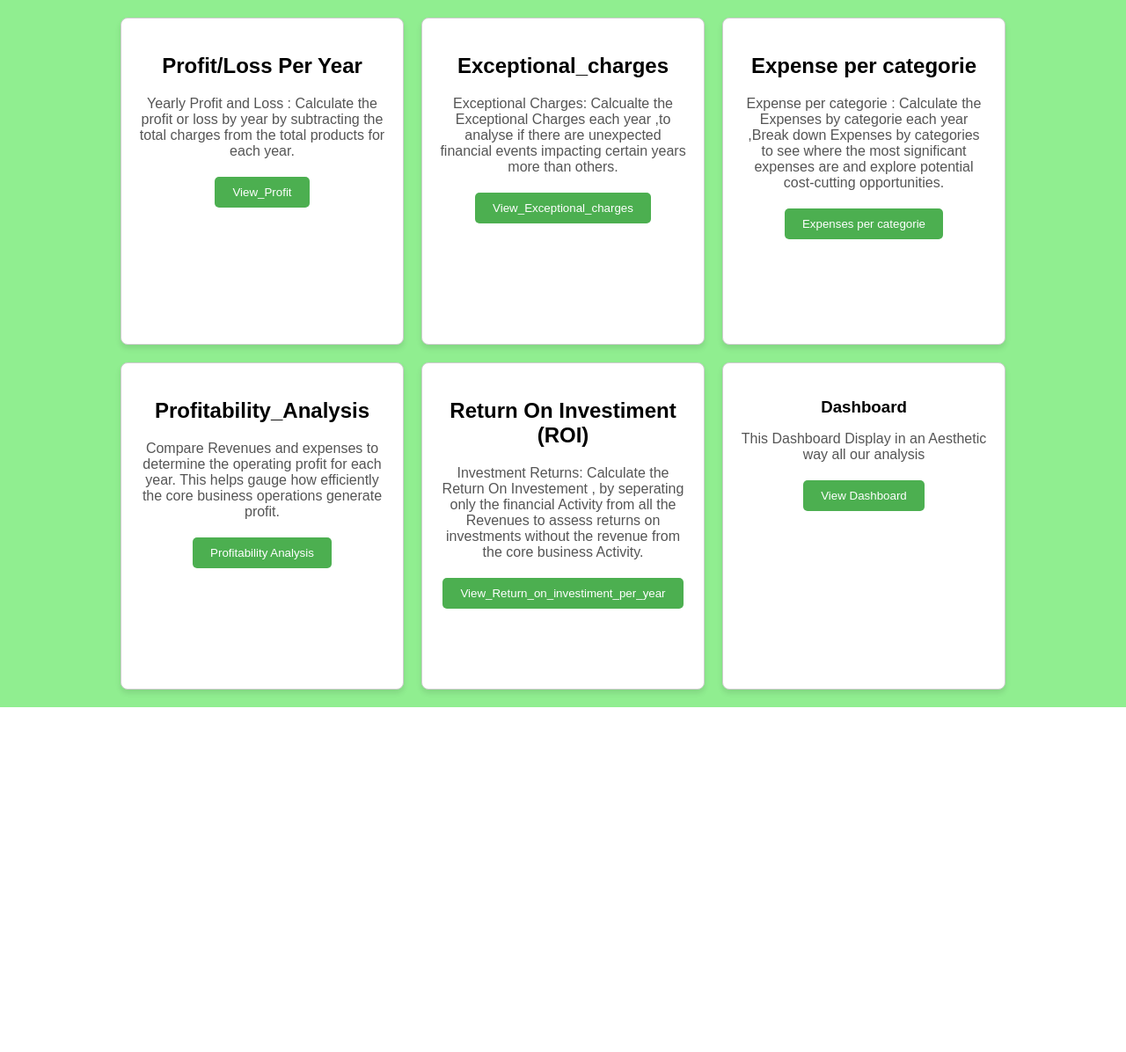
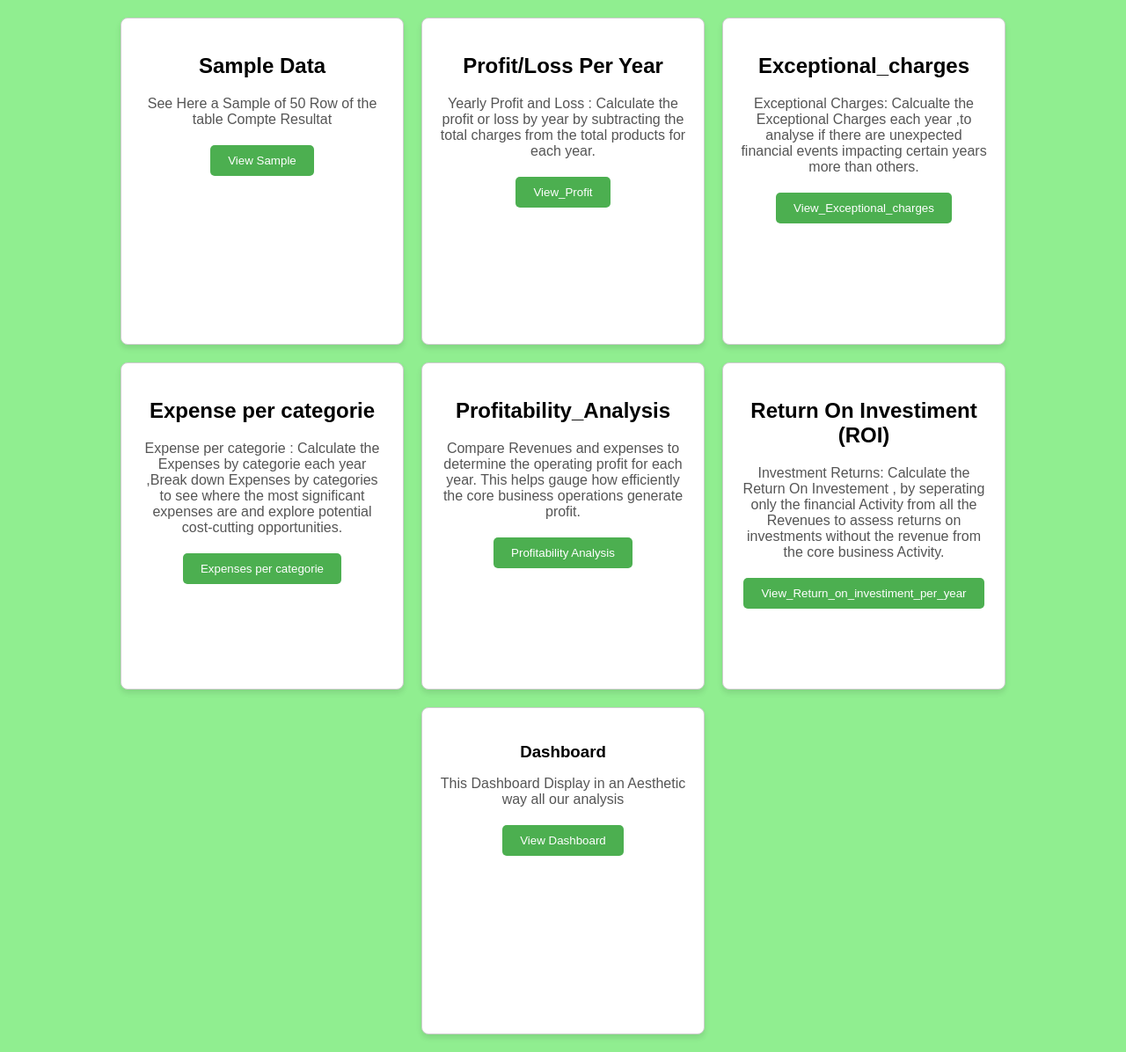
Before and after one commit to HaboubiFadi/Test-Technique, a Flask app: page / in a window 1280 px wide. Shown: the whole page at 88% size. Before the commit the page ends 804 px from the top, so only its background shows below. Run offline with Flask 3, Linux system fonts and the light colour scheme.

Commit message:
Optimization

```diff
--- a/ETL/common/base.py
+++ b/ETL/common/base.py
@@ -22,4 +22,4 @@ def session_factory(drop_tables):
     if drop_tables:
         Base.metadata.drop_all(engine) # if drop_table is true drop all the mapped tables that been detected by the engine
     Base.metadata.create_all(engine) # Map all entites to the database
-    return _Session() # Return session objects to perform database operations
+    return _Session(),engine # Return session objects to perform database operations
--- a/LTE/API/app.py
+++ b/LTE/API/app.py
@@ -69,10 +69,38 @@ print('database_statue:',database_statue)
 def home():
     return render_template('index.html', message='Welcome to Flask!')
 import os
+"""
+This route return  the dashboard.html template that itself show our dashboard.pdf inside of it .
+
+"""
 
 @app.route('/dashboard')
 def dashboard():
     return render_template('dashboard.html')
+
+"""
+This view return a sample of the data 50 exactly and it send them as tables in html form .
+
+"""
+
+
+
+@app.route("/Sample_data")
+def View_Sample_data():
+
+    df_sample_data=Fetech_sample(db_cursor)
+    table_html=df_sample_data.to_html(classes="table table-striped", index=False)
+    return render_template("table.html", title="Sample Data 50 Row", table=table_html) # Uses Pandas’ .to_html() method to generate table HTML.
+
+
+
+
+"""
+All the routes that start with 'View_' work similarly
+they call the specific analytical function then convert the table returned into table of html form
+and finally send that table into a table.html template .
+
+"""
 
 
 
@@ -128,5 +156,5 @@ def View_Return_on_investiment_per_year():
 
 
 if __name__ == '__main__':
-    #app.run(debug=True)
+
     serve(app, host="0.0.0.0", port=8080) # Production-Ready Server: Uses Waitress to deploy the app in a production-like environment.
--- a/LTE/API/templates/index.html
+++ b/LTE/API/templates/index.html
@@ -58,6 +58,13 @@
 <body>
 
     <div class="container">
+
+        <div class="card">
+            <h2>Sample Data</h2>
+            <p>See Here a Sample of 50 Row of the table Compte Resultat</p>
+            <button onclick="window.location.href='/Sample_data'">View Sample</button>
+        </div>
+
         <div class="card">
             <h2>Profit/Loss Per Year</h2>
             <p>Yearly Profit and Loss : Calculate the profit or loss by year by subtracting the total charges from the total products for each year.</p>
```
Also changed, not shown: ETL/main.py (+20 -4 lines), ETL/tools.py (+10 -9 lines), LTE/API/Processing_funs.py (+25 -1 lines), 2 other files.
